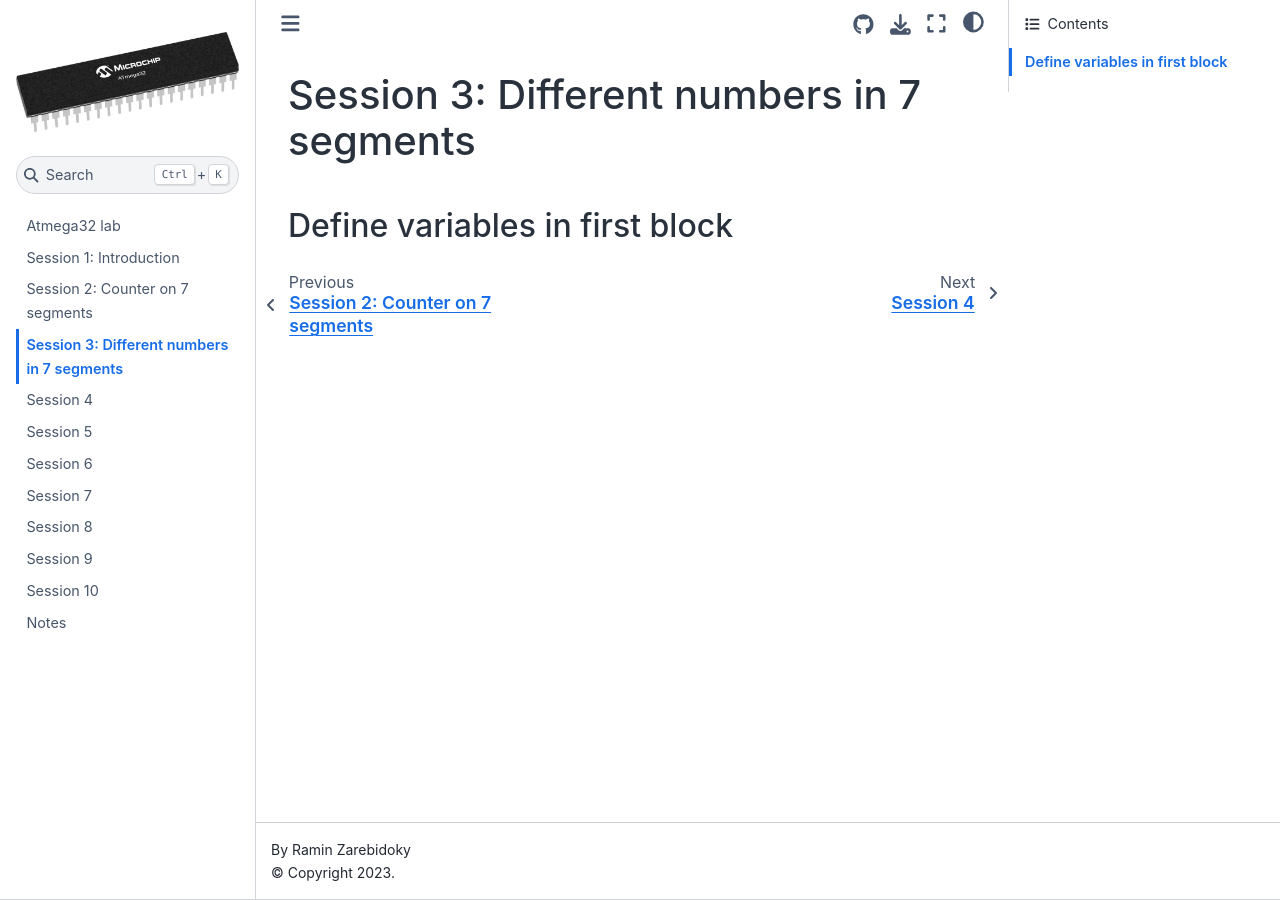
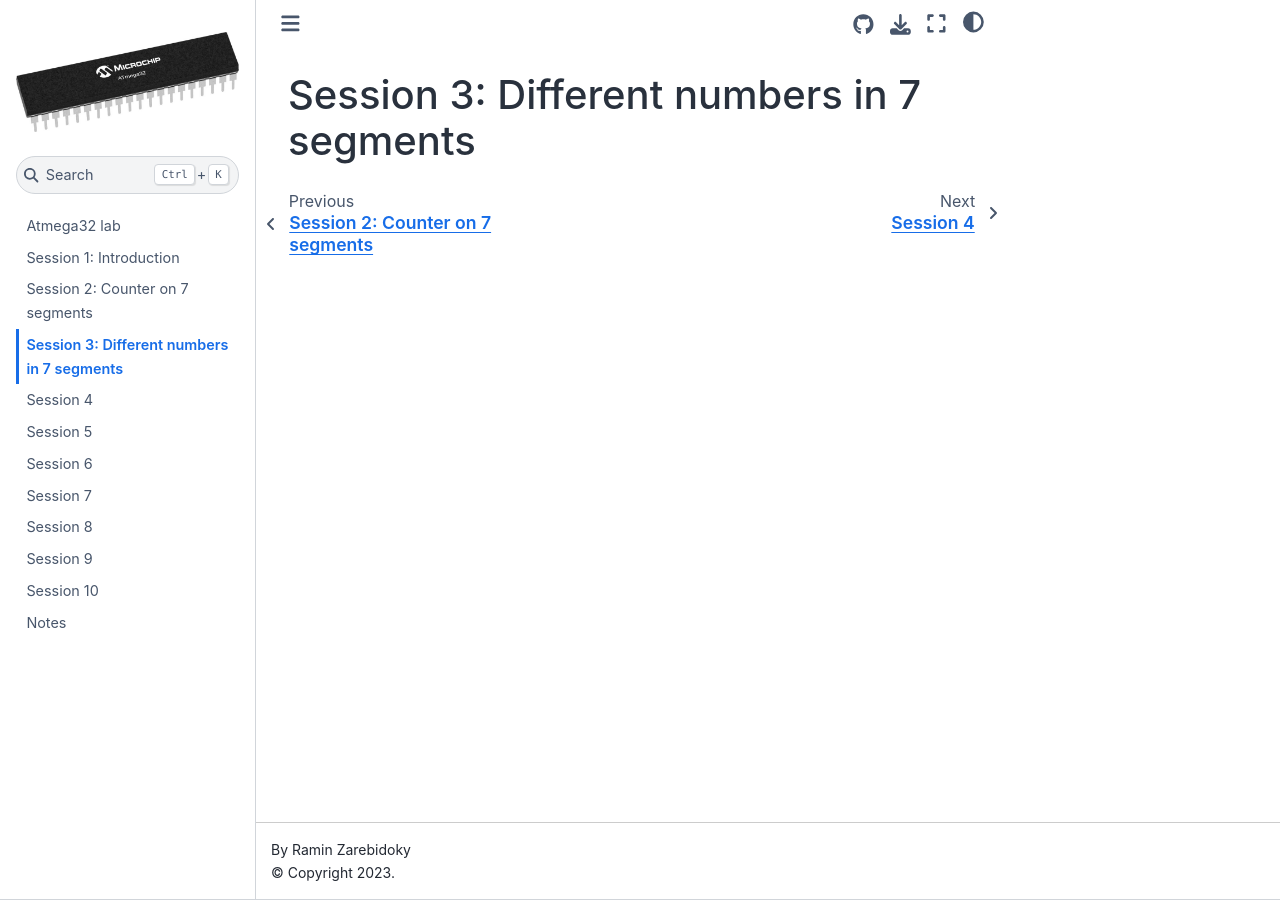
Before and after one commit to LiterallyTheOne/atmega32_lab, a Jupyter Book: the page built from docs/session_3.md, in a window 1280 px wide. Built offline with Jupyter Book 1.0.4 settings and Sphinx 7.4.7 and the Sphinx Book theme 1.1.4, drawn with Linux system fonts in a browser that asks for light colours.

Commit message:
Move define variables in first block to the second session_2.md

```diff
--- a/docs/session_3.md
+++ b/docs/session_3.md
@@ -1,3 +1 @@
 # Session 3: Different numbers in 7 segments
-
-## Define variables in first block
```
Also changed, not shown: docs/session_2.md (+2 -0 lines).
